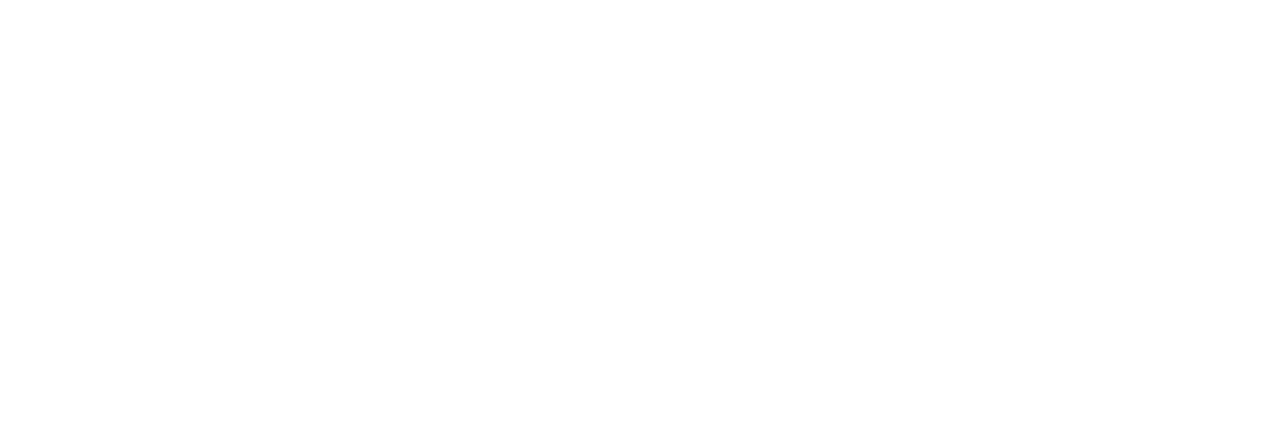
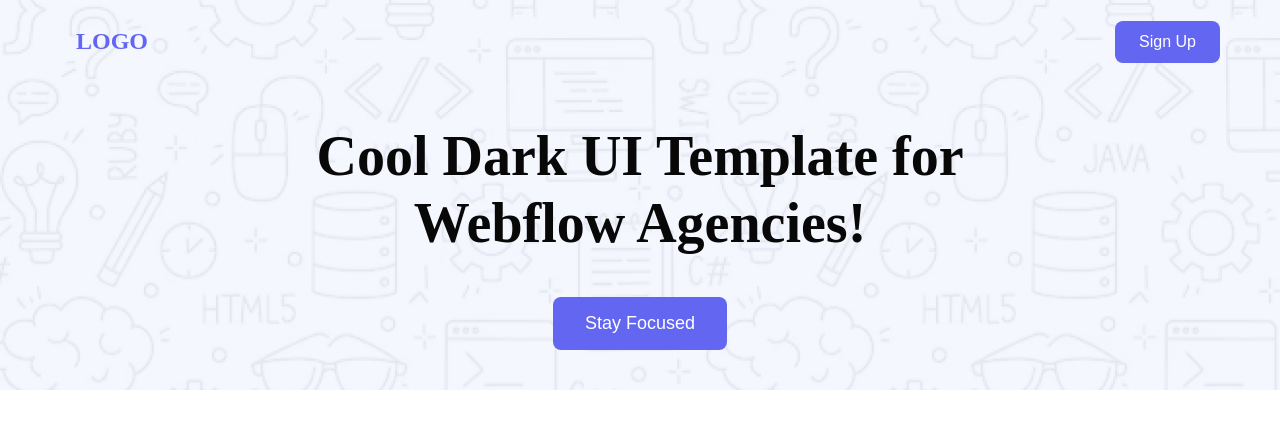
Before and after one commit to Shahinurhasans/first_assignment, a plain HTML site: page index.html in a window 1280 px wide. Drawn offline with Linux system fonts and the light colour scheme.

Commit message:
heading section finished

```diff
--- a/index.html
+++ b/index.html
@@ -5,9 +5,27 @@
         <meta charset="UTF-8">
         <meta name="viewport" content="width=device-width, initial-scale=1.0">
         <title>Document</title>
+        <link rel="stylesheet" href="style.css">
     </head>
 
     <body>
+        <div class="container1">
+            <nav class="navbar">
+                <div class="nav-container">
+                    <div class="logo">LOGO</div>
+                    <button class="signup-btn">Sign Up</button>
+                </div>
+            </nav>
+            <div class="hero-content">
+                <h1 class="hero-title">Cool Dark UI Template for Webflow Agencies!</h1>
+                <button class="stay-focused-btn">Stay Focused</button>
+            </div>
+
+
+
+
+
+        </div>
 
     </body>
 
--- a/style.css
+++ b/style.css
@@ -0,0 +1,88 @@
+* {
+    margin: 0;
+    padding: 0;
+    box-sizing: border-box;
+}
+
+.navbar {
+    position: relative;
+    z-index: 2;
+    padding: 20px 0;
+}
+
+.nav-container {
+    max-width: 1200px;
+    margin: 0 auto;
+    padding: 0 20px;
+    display: flex;
+    justify-content: space-between;
+    align-items: center;
+}
+
+.logo {
+    font-size: 24px;
+    font-weight: bold;
+    color: #6366f1;
+    padding: 8px 16px;
+    border-radius: 8px;
+}
+
+.signup-btn {
+    background: #6366f1;
+    color: white;
+    border: none;
+    padding: 12px 24px;
+    border-radius: 8px;
+    font-size: 16px;
+    font-weight: 500;
+    cursor: pointer;
+    transition: all 0.3s ease;
+}
+
+
+
+.signup-btn:hover,
+.stay-focused-btn:hover {
+    background: #e8503ce9;
+    transform: translateY(-2px);
+    box-shadow: 0 4px 12px rgba(99, 102, 241, 0.4);
+}
+
+.hero-content {
+    flex: 1;
+    display: flex;
+    flex-direction: column;
+    justify-content: center;
+    align-items: center;
+    text-align: center;
+    position: relative;
+    z-index: 2;
+    padding: 40px 20px;
+}
+
+.hero-title {
+    font-size: 3.5rem;
+    font-weight: bold;
+    color: rgb(8, 8, 8);
+    margin-bottom: 40px;
+    max-width: 800px;
+    line-height: 1.2;
+}
+
+.stay-focused-btn {
+    background: #6366f1;
+    color: white;
+    border: none;
+    padding: 16px 32px;
+    border-radius: 8px;
+    font-size: 18px;
+    font-weight: 500;
+    cursor: pointer;
+    transition: all 0.3s ease;
+}
+
+
+
+.container1 {
+    background-image: url('Assets/Hero-bg.png');
+}
```
